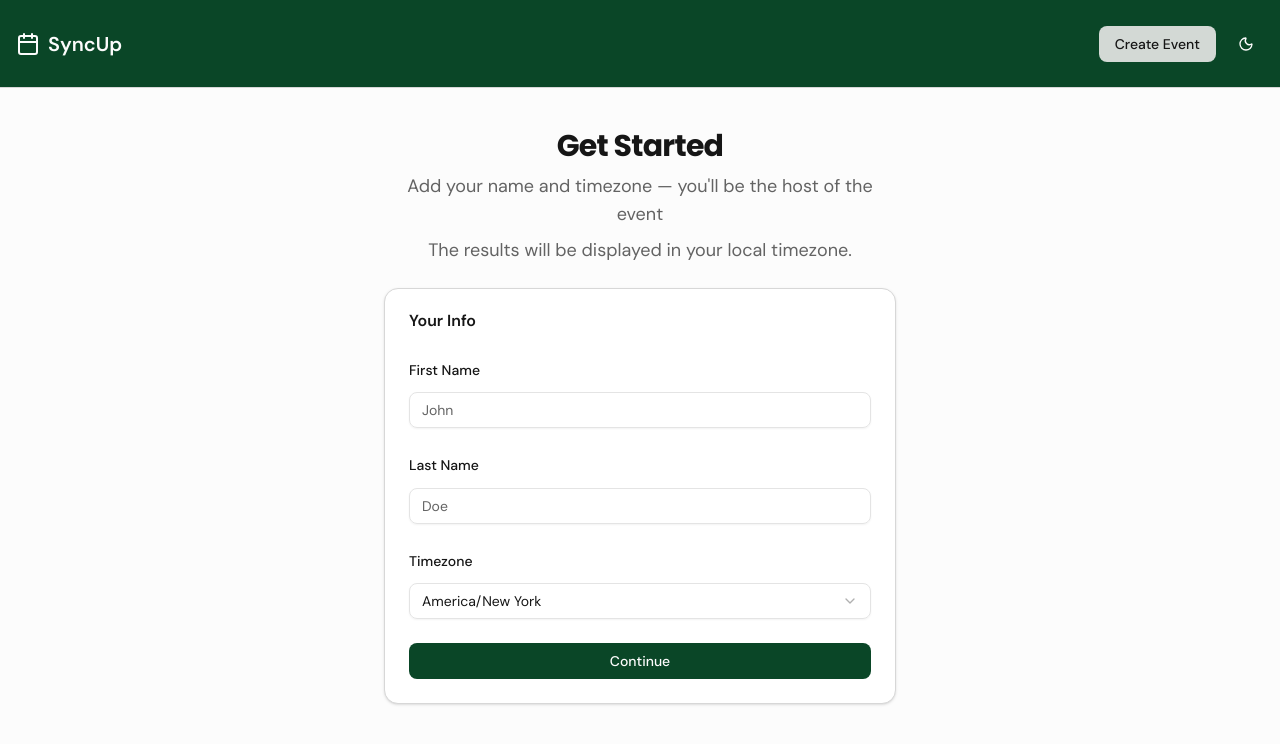
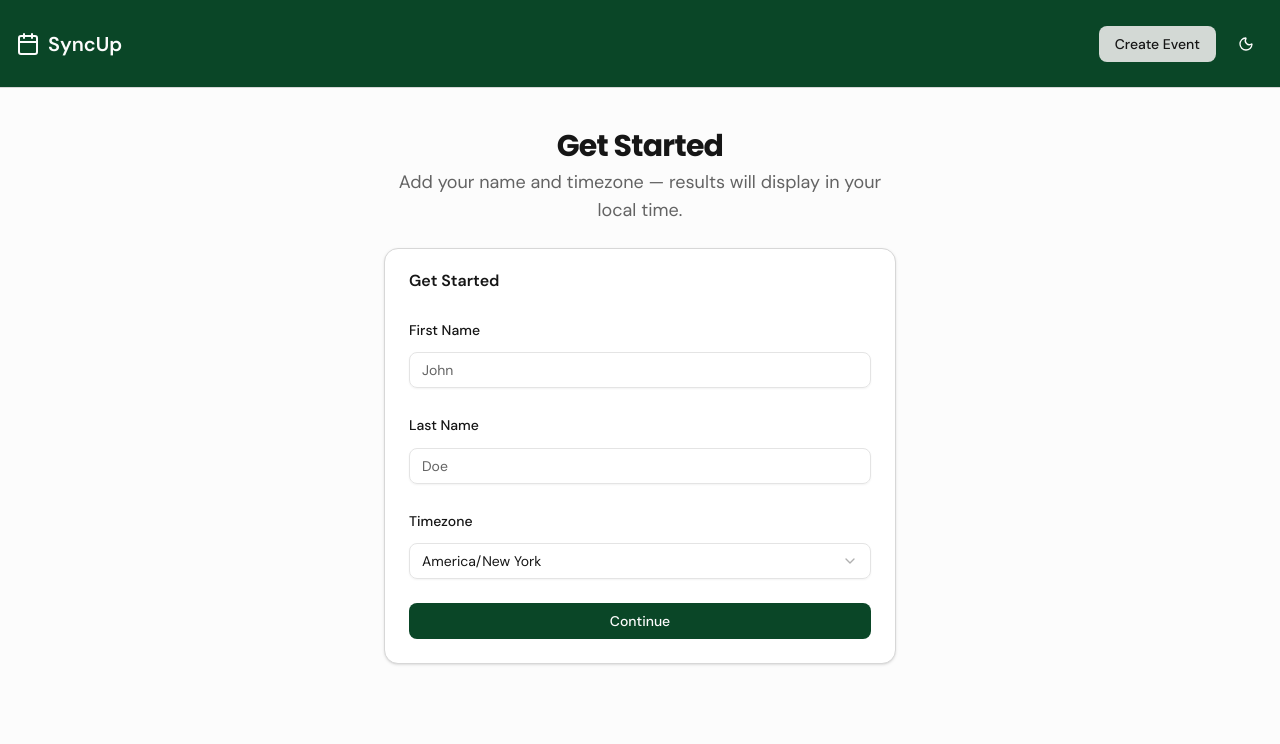
Before and after one commit to eltonSalanic/sync-up, a Next.js app: page /create/anon-user in a window 1280 px wide. Shown: the top 744 px of the page. Built offline with nearby package versions, Linux system fonts and the light colour scheme.

Commit message:
header design

```diff
--- a/app/create/anon-user/AnonUserForm.tsx
+++ b/app/create/anon-user/AnonUserForm.tsx
@@ -78,7 +78,7 @@ export default function AnonUserForm({
   return (
     <Card className="w-full">
       <CardHeader>
-        <CardTitle>Your Info</CardTitle>
+        <CardTitle>{isGuest ? "Your Details" : "Get Started"}</CardTitle>
         {isGuest && eventName && (
           <CardDescription>
             Joining{" "}
@@ -90,7 +90,7 @@ export default function AnonUserForm({
         <form>
           <FieldGroup>
             {serverError && (
-              <div className="bg-red-50 border border-red-200 text-red-800 px-4 py-3 rounded mb-4">
+              <div className="bg-destructive/10 border border-destructive/30 text-destructive px-4 py-3 rounded-md text-sm">
                 {serverError}
               </div>
             )}
--- a/app/create/anon-user/page.tsx
+++ b/app/create/anon-user/page.tsx
@@ -11,7 +11,6 @@ export default async function CreateAnonUserPage({
 
   // Guest joining via share link
   if (eventId) {
-    console.log("Event ID: ", eventId);
     const supabase = await createClient();
     const { data: event, error } = await supabase
       .from("events")
@@ -20,15 +19,14 @@ export default async function CreateAnonUserPage({
       .single();
 
     if (error || !event) {
-      console.log("Cannot find event with id: ", eventId);
-      return <p>Cannot find event with id: {eventId}</p>;
+      notFound();
     }
 
     return (
       <div className="w-full flex-1 flex flex-col items-center justify-center p-8 gap-6 max-w-xl mx-auto">
-        <div className="text-center space-y-2">
+        <div className="text-center space-y-1">
           <h1 className="text-3xl font-bold tracking-tight">
-            You&apos;re Invited! 🎉
+            You&apos;re Invited!
           </h1>
           <p className="text-muted-foreground text-lg">
             Enter your details to join{" "}
@@ -43,13 +41,10 @@ export default async function CreateAnonUserPage({
   // Host creating their account
   return (
     <div className="w-full flex-1 flex flex-col items-center justify-center p-8 gap-6 max-w-xl mx-auto">
-      <div className="text-center space-y-2">
+      <div className="text-center space-y-1">
         <h1 className="text-3xl font-bold tracking-tight">Get Started</h1>
         <p className="text-muted-foreground text-lg">
-          Add your name and timezone — you&apos;ll be the host of the event
-        </p>
-        <p className="text-muted-foreground text-lg">
-          The results will be displayed in your local timezone.
+          Add your name and timezone — results will display in your local time.
         </p>
       </div>
       <AnonUserForm />
--- a/app/create/event/EventDetailsForm.tsx
+++ b/app/create/event/EventDetailsForm.tsx
@@ -145,13 +145,13 @@ export default function EventDetailsForm() {
   return (
     <Card className="w-full">
       <CardHeader>
-        <CardTitle>Your Info</CardTitle>
+        <CardTitle>Event Details</CardTitle>
       </CardHeader>
       <CardContent>
         <form onSubmit={handleSubmit(onSubmit)}>
           <FieldGroup>
             {serverError && (
-              <div className="bg-red-50 border border-red-200 text-red-800 px-4 py-3 rounded mb-4">
+              <div className="bg-destructive/10 border border-destructive/30 text-destructive px-4 py-3 rounded-md text-sm">
                 {serverError}
               </div>
             )}
--- a/app/create/event/page.tsx
+++ b/app/create/event/page.tsx
@@ -1,15 +1,14 @@
 import EventDetailsForm from "./EventDetailsForm";
-import { createClient } from "@/lib/supabase/server";
 
 export default async function CreateEventPage() {
-  const supabase = await createClient();
-  const {
-    data: { user },
-  } = await supabase.auth.getUser();
-
   return (
-    <div className="flex flex-col gap-4">
-      <h1 className="text-secondary-foreground text-center">Create Event</h1>
+    <div className="flex flex-col gap-6">
+      <div className="text-center space-y-1">
+        <h1 className="text-3xl font-bold tracking-tight">Create Event</h1>
+        <p className="text-muted-foreground text-lg">
+          Fill in your event details below.
+        </p>
+      </div>
       <EventDetailsForm />
     </div>
   );
```
